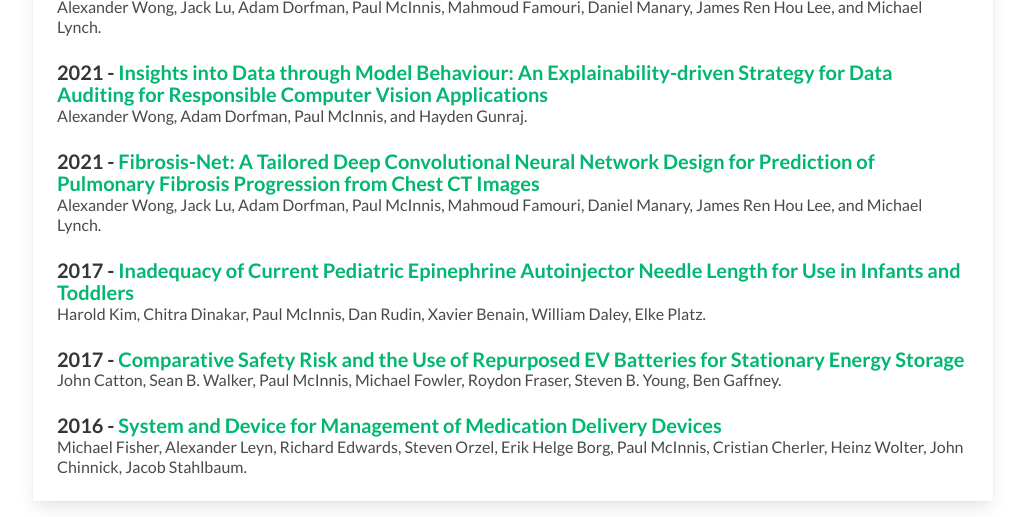
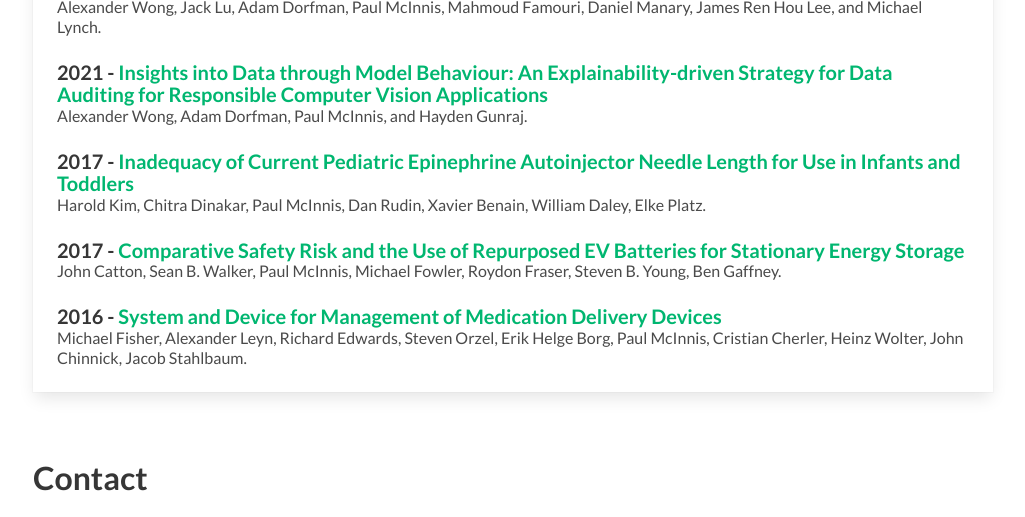
Before and after one commit to itSeez/itSeez.github.io, a plain HTML site: page index.html in a window 1280 px wide. Shown: the part 3961-4478 px from the top of the page, without its empty margins (127-1152 px from the left). Drawn offline with Linux system fonts and the light colour scheme.

Commit message:
remove duplicated entry for fibrosis net
(it was published in frontiers and arxiv)

```diff
--- a/index.html
+++ b/index.html
@@ -386,7 +386,7 @@
             <div class="card">
                 <div class="card-content">
                     <div class="content">
-                        <p class="title is-5"><time datetime="2021">2021</time> - <a href="https://doi.org/10.3389/frai.2021.764047" target="_blank">Fibrosis-Net: A Tailored Deep Convolutional Neural Network Design for Prediction of Pulmonary Fibrosis Progression From Chest CT Images</a></p>
+                        <p class="title is-5"><time datetime="2021">2021</time> - <a href="https://arxiv.org/abs/2103.04008" target="_blank">Fibrosis-Net: A Tailored Deep Convolutional Neural Network Design for Prediction of Pulmonary Fibrosis Progression From Chest CT Images</a></p>
                         <p class="subtitle is-6">
                             Alexander Wong, Jack Lu, Adam Dorfman, Paul McInnis, Mahmoud Famouri, Daniel Manary, James Ren Hou Lee, and Michael Lynch.
                         </p>
@@ -395,12 +395,6 @@
                         <p class="title is-5"><time datetime="2021">2021</time> - <a href="https://arxiv.org/abs/2106.09177" target="_blank">Insights into Data through Model Behaviour: An Explainability-driven Strategy for Data Auditing for Responsible Computer Vision Applications</a></p>
                         <p class="subtitle is-6">
                             Alexander Wong, Adam Dorfman, Paul McInnis, and Hayden Gunraj.
-                        </p>
-                    </div>
-                    <div class="content">
-                        <p class="title is-5"><time datetime="2021">2021</time> - <a href="https://arxiv.org/abs/2103.04008" target="_blank">Fibrosis-Net: A Tailored Deep Convolutional Neural Network Design for Prediction of Pulmonary Fibrosis Progression from Chest CT Images</a></p>
-                        <p class="subtitle is-6">
-                            Alexander Wong, Jack Lu, Adam Dorfman, Paul McInnis, Mahmoud Famouri, Daniel Manary, James Ren Hou Lee, and Michael Lynch.
                         </p>
                     </div>
                     <div class="content">
```
